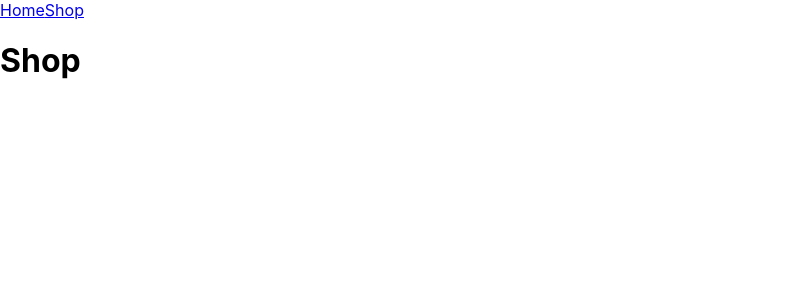
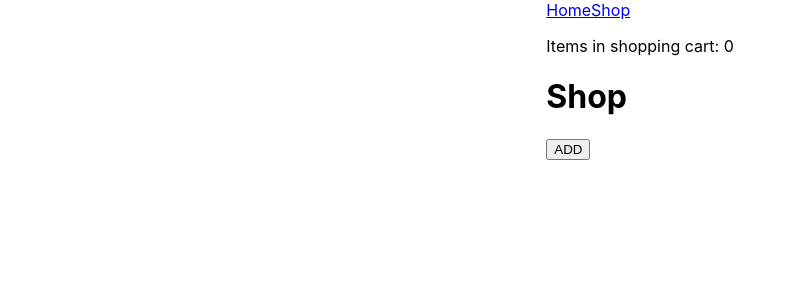
Before and after one commit to Konstanenonen/shopping-cart, a React (Create React App) app: page /shop in a window 1280 px wide. Shown: the top 300 px of the page, without its empty margins (0-795 px from the left). Built offline with nearby package versions, Linux system fonts and the light colour scheme.

Commit message:
Added shopping cart bar to shop page

```diff
--- a/package.json
+++ b/package.json
@@ -6,6 +6,7 @@
     "@testing-library/jest-dom": "^5.16.4",
     "@testing-library/react": "^13.3.0",
     "@testing-library/user-event": "^13.5.0",
+    "prop-types": "^15.8.1",
     "react": "^18.2.0",
     "react-dom": "^18.2.0",
     "react-router-dom": "^6.3.0",
--- /dev/null
+++ b/src/components/ShopCartBar.jsx
@@ -0,0 +1,16 @@
+import React from 'react';
+import PropTypes from 'prop-types';
+
+function ShopCartBar({ itemsAmount }) {
+  return (
+    <div>
+      <p>Items in shopping cart: {itemsAmount}</p>
+    </div>
+  );
+}
+
+ShopCartBar.propTypes = {
+  itemsAmount: PropTypes.number.isRequired,
+};
+
+export default ShopCartBar;
--- a/src/index.css
+++ b/src/index.css
@@ -11,3 +11,9 @@ code {
   font-family: source-code-pro, Menlo, Monaco, Consolas, 'Courier New',
     monospace;
 }
+
+body {
+  display: flex;
+  flex-direction: column;
+  align-items: center;
+}
--- a/src/index.jsx
+++ b/src/index.jsx
@@ -4,7 +4,7 @@ import './index.css';
 import { BrowserRouter, Routes, Route } from 'react-router-dom';
 import Home from './pages/Home';
 import Shop from './pages/Shop';
-import Layout from './Components/Layout';
+import Layout from './components/Layout';
 import NoMatch from './pages/NoMatch';
 
 const root = ReactDOM.createRoot(document.getElementById('root'));
--- a/src/pages/Shop.jsx
+++ b/src/pages/Shop.jsx
@@ -1,7 +1,22 @@
-import React from 'react';
+import React, { useState } from 'react';
+import ShopCartBar from '../components/ShopCartBar';
 
 function Shop() {
-  return <h1>Shop</h1>;
+  const [itemsAmount, setItemsAmount] = useState(0);
+
+  const addToItems = (amount) => {
+    setItemsAmount((i) => i + amount);
+  };
+
+  return (
+    <div>
+      <ShopCartBar itemsAmount={itemsAmount} />
+      <h1>Shop</h1>
+      <button type="button" onClick={() => addToItems(1)}>
+        ADD
+      </button>
+    </div>
+  );
 }
 
 export default Shop;
```
Also changed, not shown: src/components/Layout.jsx (renamed from src/Components/Layout.jsx), src/components/NavBar.jsx (renamed from src/Components/NavBar.jsx), 1 other file (tests, documents, lock files or other folders).
